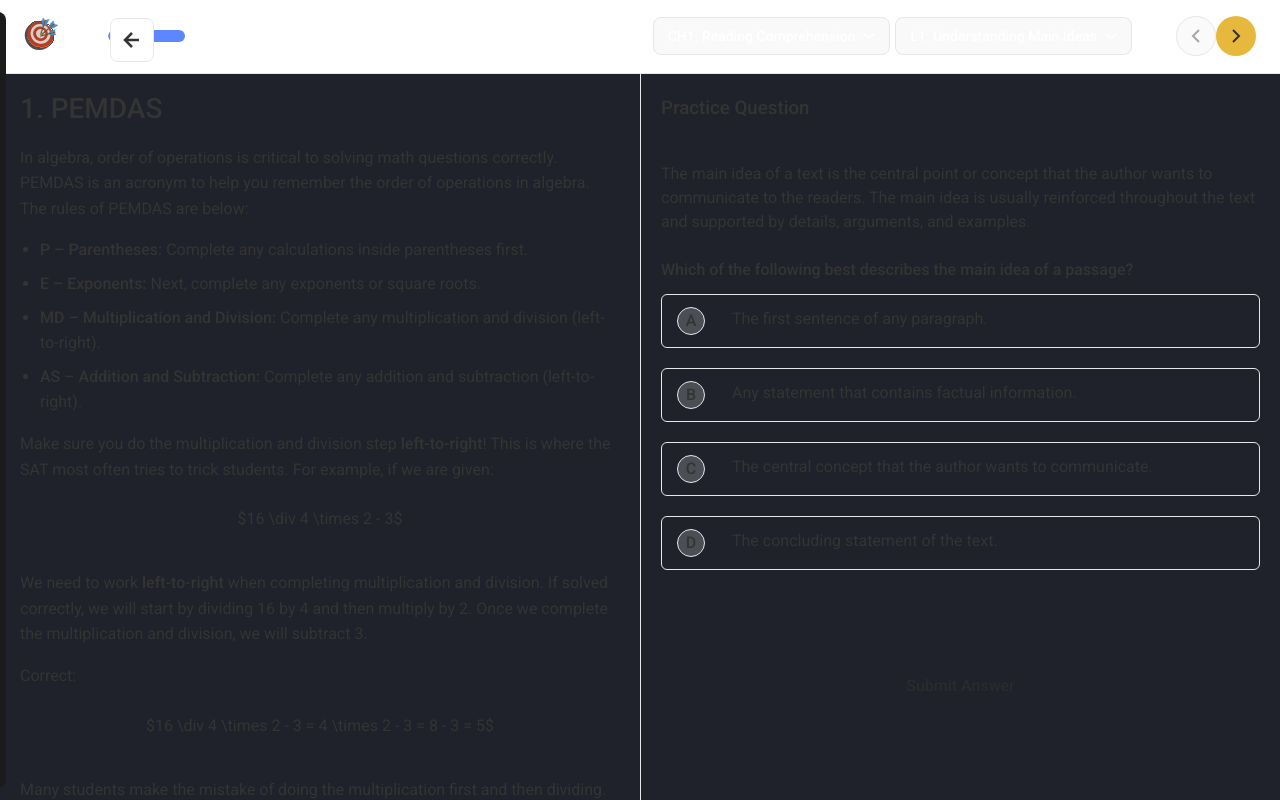
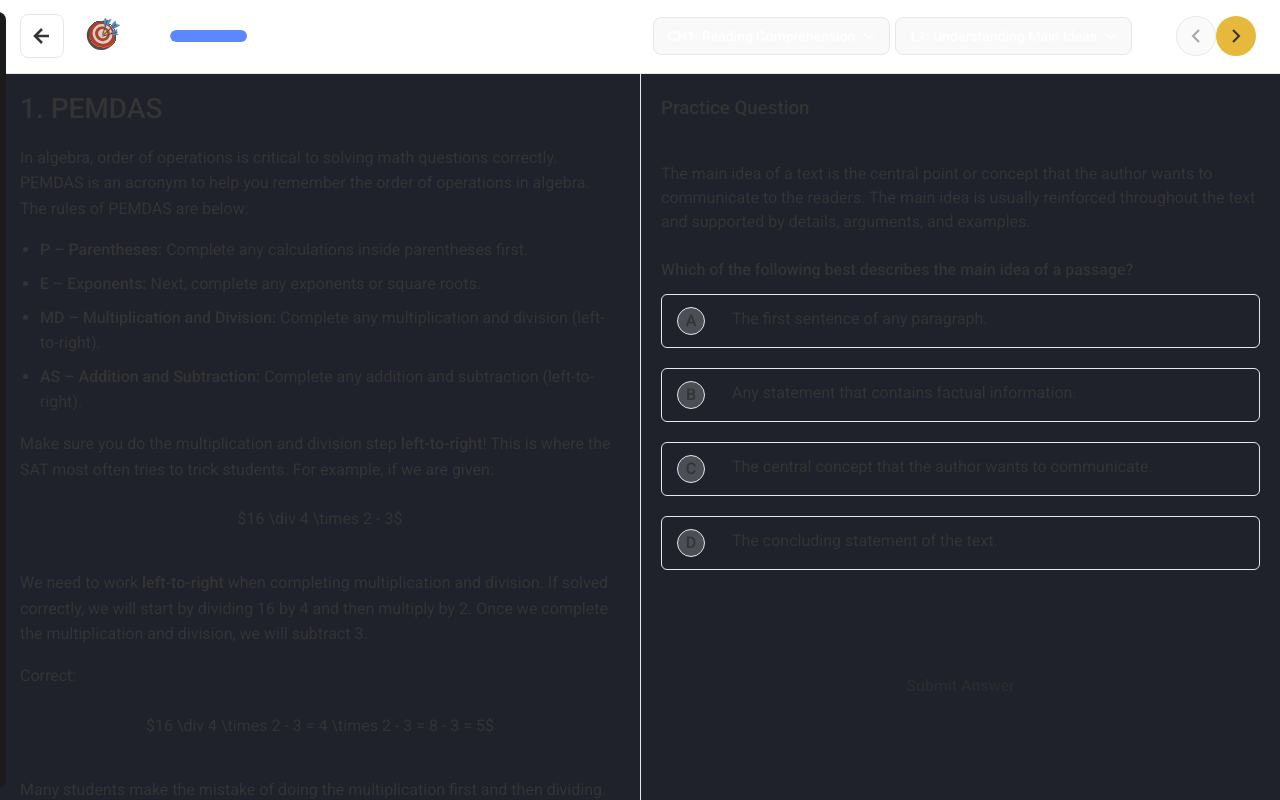
Before and after one commit to Orujhimaru/max_odyssey, a React (Vite) app: page /course/1/lesson/101 in a window 1280 px wide. Built offline with nearby package versions, Linux system fonts and the light colour scheme; a web font is replaced by a local one.

Commit message:
design: hover fix

```diff
--- a/src/App.css
+++ b/src/App.css
@@ -157,8 +157,8 @@ body.taking-test .navbar {
 
 .lesson-back-button {
   position: absolute;
-  top: 18px;
-  left: 18px;
+  top: 14px;
+  left: -72px;
   width: 44px;
   height: 44px;
   background-color: var(--bg-primary);
--- a/src/pages/LessonPage/LessonPage.css
+++ b/src/pages/LessonPage/LessonPage.css
@@ -18,6 +18,7 @@
   display: flex;
   align-items: center;
   padding: 12px 24px;
+  padding-left: 86px;
   background-color: var(--bg-primary);
   border-bottom: 1px solid var(--border-color);
   gap: 24px;
```
